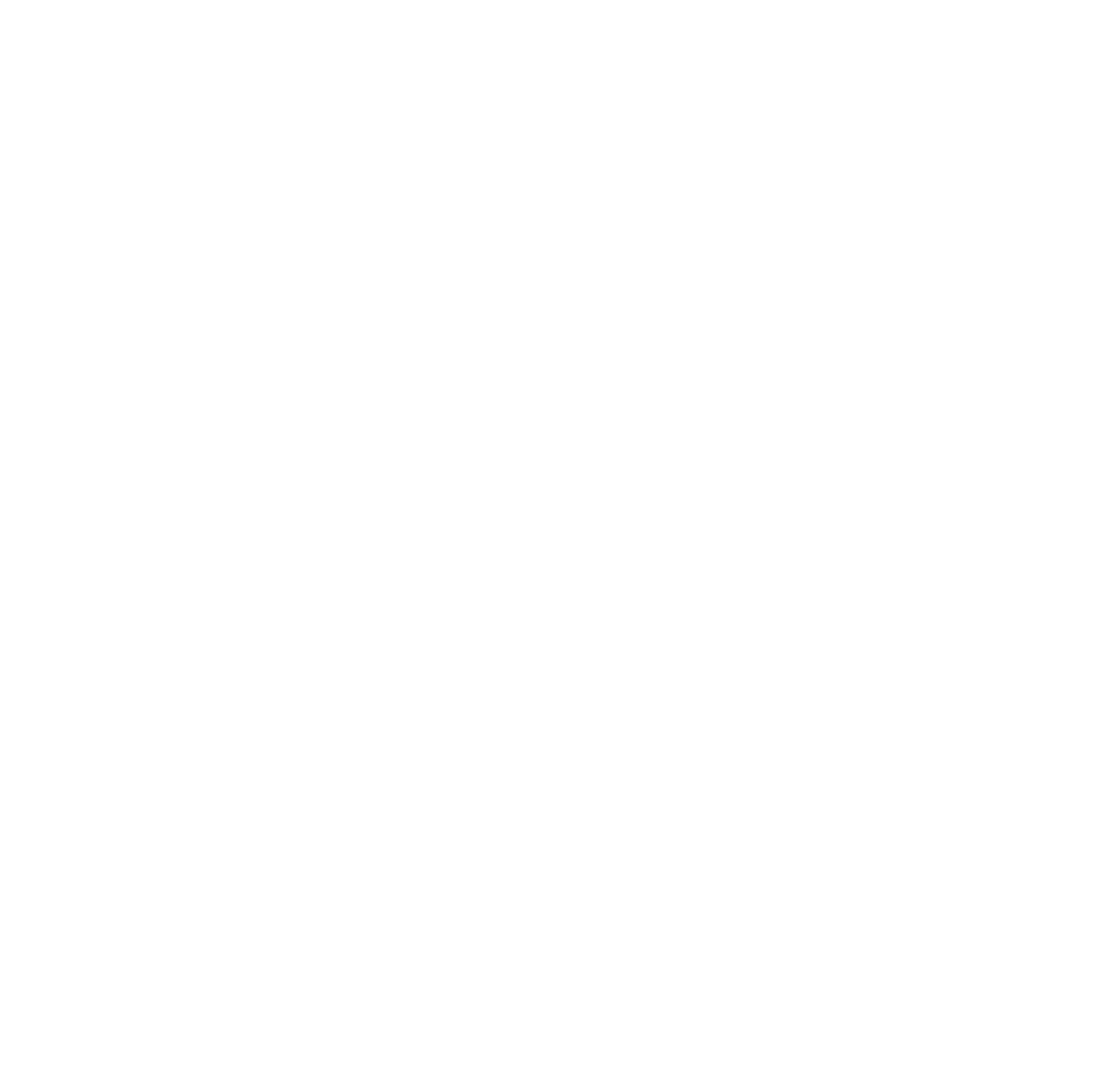
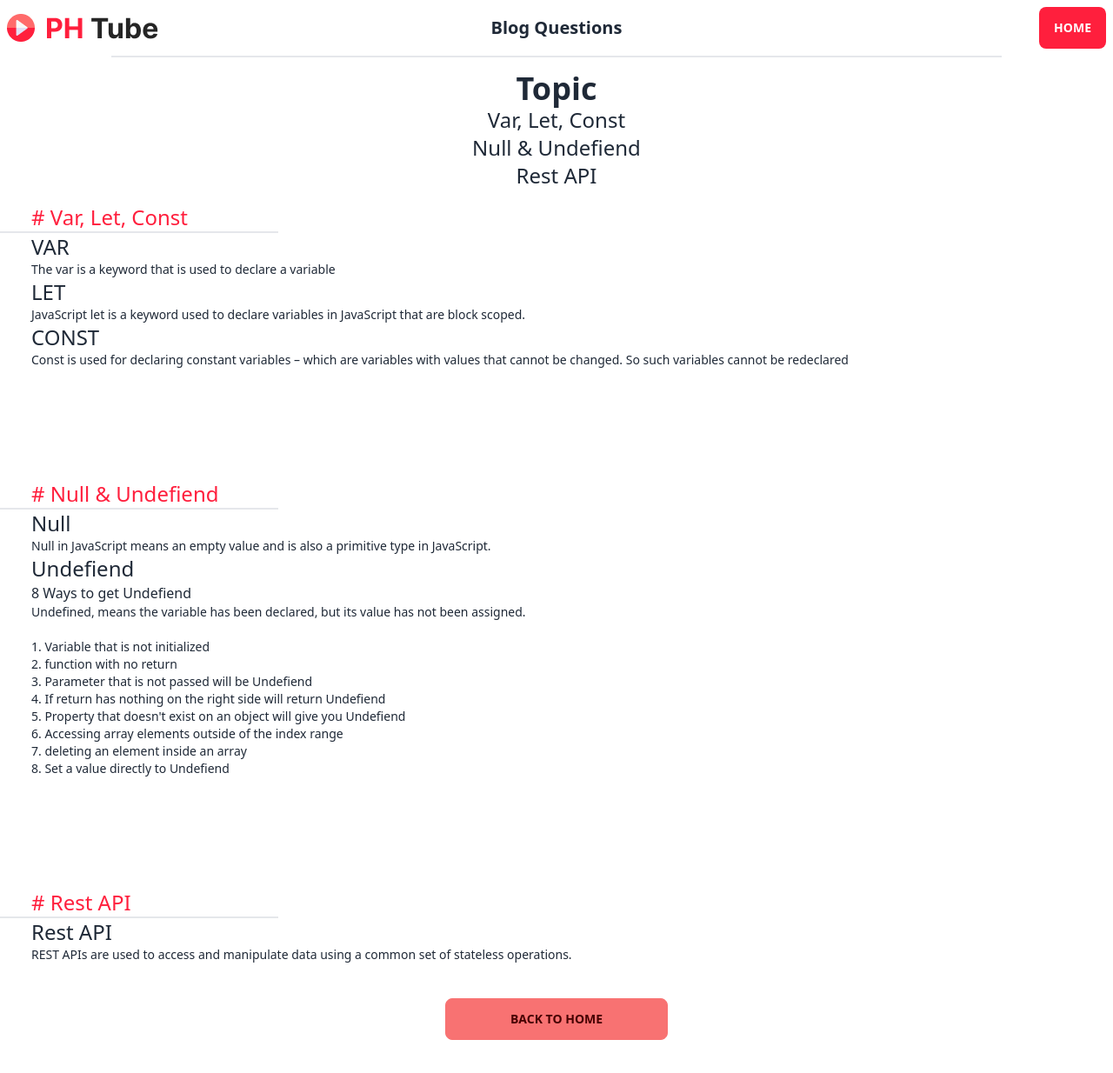
Before and after one commit to khalad007/PH-Tube, a plain HTML site: page blog.html in a window 1280 px wide. Shown: the whole page at 87% size. Before the commit the page ends 800 px from the top, so only its background shows below. Drawn offline with nearby package versions, Linux system fonts and the light colour scheme.

Commit message:
blog section added

```diff
--- a/blog.html
+++ b/blog.html
@@ -3,9 +3,99 @@
 <head>
     <meta charset="UTF-8">
     <meta name="viewport" content="width=device-width, initial-scale=1.0">
+      <!-- Daisy UI -->
+      <link href="https://cdn.jsdelivr.net/npm/daisyui@3.6.4/dist/full.css" rel="stylesheet" type="text/css" />
+      <script src="https://cdn.tailwindcss.com"></script>
     <title>Document</title>
 </head>
 <body class="text-sm">
 
+        <header>
+            <section>
+                <div class="navbar bg-base-100">
+                    <div class="navbar-start">
+                        <img src="photos/Logo.png" alt="Site Logo" srcset="">
+                    </div>
+                    <div class="navbar-center">
+                        <a id="sort-by-view" class="btn btn-ghost normal-case text-xl">Blog Questions</a>
+                    </div>
+                    <div class="navbar-end">
+                        <a href="index.html"><button class="btn btn-ghost text-white bg-[#FF1F3D]">HOME</button></a>
+                    </div>
+                </div>
+            </section>
+
+            <hr class="w-4/5 ml-32 border">
+        </header>
+
+    <main>
+        <section class="text-center mt-4 mb-4">
+
+
+        <h1 class="text-4xl font-bold">Topic</h1>
+
+        <ul>
+            <li class="text-2xl font-medium">Var, Let, Const</li>
+            <li class="text-2xl font-medium">Null & Undefiend</li>
+            <li class="text-2xl font-medium">Rest API</li>
+        </ul>
+
+
+        </section>
+        <section>
+            <h3 class="text-2xl font-medium ml-9 text-[#FF1F3D] "> # Var, Let, Const</h3>
+
+            <hr class="border w-80">
+            <span class="text-2xl font-medium ml-9 ">VAR</span>
+            <p class="ml-9"> The var is a keyword that is used to declare a variable</p>
+
+            <span class="text-2xl font-medium ml-9 ">LET</span>
+            <p class="ml-9"> JavaScript let is a keyword used to declare variables in JavaScript that are block scoped. </p>
+
+            <span class="text-2xl font-medium ml-9 ">CONST</span>
+            <p class="ml-9"> Const is used for declaring constant variables – which are variables with values that cannot be changed. So such variables cannot be redeclared</p>
+        </section>
+
+        <!-- null and Undefiend -->
+        <!-- null and Undefiend -->
+        <section class="mt-32">
+            <h3 class="text-2xl font-medium ml-9 text-[#FF1F3D] "> # Null & Undefiend</h3>
+
+            <hr class="border w-80">
+            <span class="text-2xl font-medium ml-9 ">Null</span>
+            <p class="ml-9">  Null in JavaScript means an empty value and is also a primitive type in JavaScript. </p>
+
+            <span class="text-2xl font-medium ml-9 ">Undefiend</span>
+            <p class="text-base font-medium ml-9 ">8 Ways to get Undefiend</p>
+            <p class="ml-9">
+                Undefined,  means the variable has been declared, but its value has not been assigned.
+                <br>
+                <br>
+                1. Variable that is not initialized <br>
+                2. function with no return <br>
+                3. Parameter that is not passed will be Undefiend <br>
+                4. If return has nothing  on the right side will return Undefiend <br>
+                5. Property that doesn't exist on an object will give you Undefiend <br>
+                6. Accessing array elements outside of the index range <br>
+                7. deleting an element inside an array <br>
+                8. Set a value directly to Undefiend <br>
+            </p>
+  </section>
+
+  <!-- rest API -->
+
+        <section class="mt-32">
+            <h3 class="text-2xl font-medium ml-9 text-[#FF1F3D]"> # Rest API</h3>
+
+            <hr class="border w-80">
+            <span class="text-2xl font-medium ml-9 ">Rest API</span>
+            <p class="ml-9 mb-10">REST APIs are used to access and manipulate data using a common set of stateless operations. </p>
+
+  </section>
+
+  <div class="text-center mb-12">
+    <a href="index.html"><button class="btn btn-error btn-wide">Back To Home</button></a>
+  </div>
+    </main>
 </body>
 </html>
```
Also changed, not shown: index.html (+17 -4 lines), script.js (+21 -4 lines).
